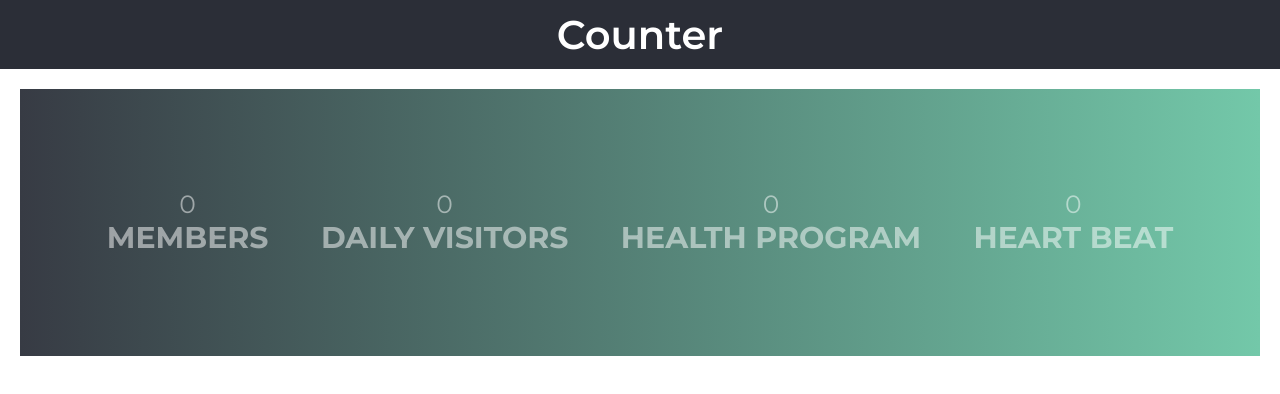
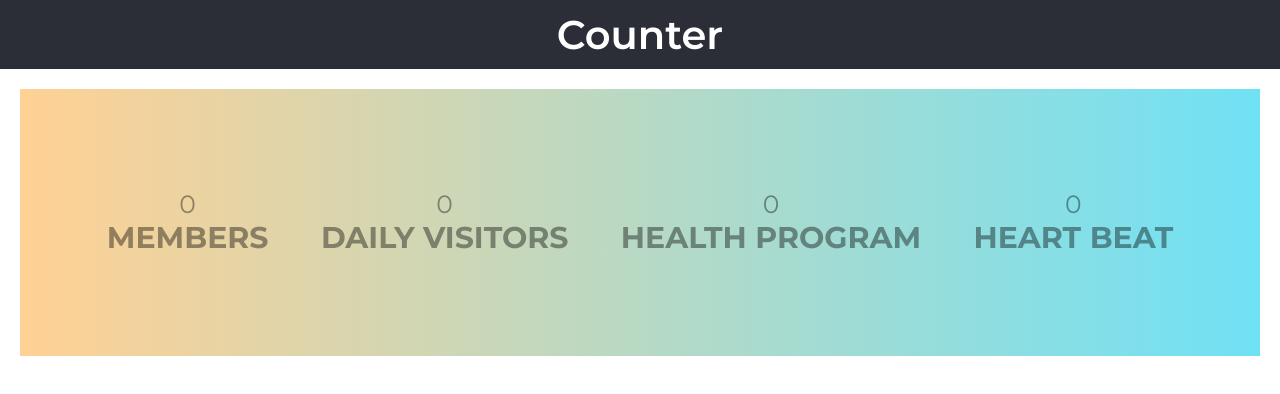
Before and after one commit to AniketShrirao/Counter-JS, a plain HTML site: page index.html in a window 1280 px wide. Drawn offline with Linux system fonts and the light colour scheme.

Commit message:
background color changed

```diff
--- a/assets/css/style.css
+++ b/assets/css/style.css
@@ -128,10 +128,10 @@ header .wrapper {
 
 .counters{
   margin: 20px;
-  background: #73C8A9;
-  background: -webkit-linear-gradient(to right, #373B44, #73C8A9);
-  background: linear-gradient(to right, #373B44, #73C8A9);
-  color: rgb(255, 255, 255,0.5);
+  background: #70e1f5;
+  background: -webkit-linear-gradient(to right, #ffd194, #70e1f5);  /* Chrome 10-25, Safari 5.1-6 */
+  background: linear-gradient(to right, #ffd194, #70e1f5);
+  color: rgb(0, 0, 0,0.4);
   padding: 100px 0;
 }
 
```
